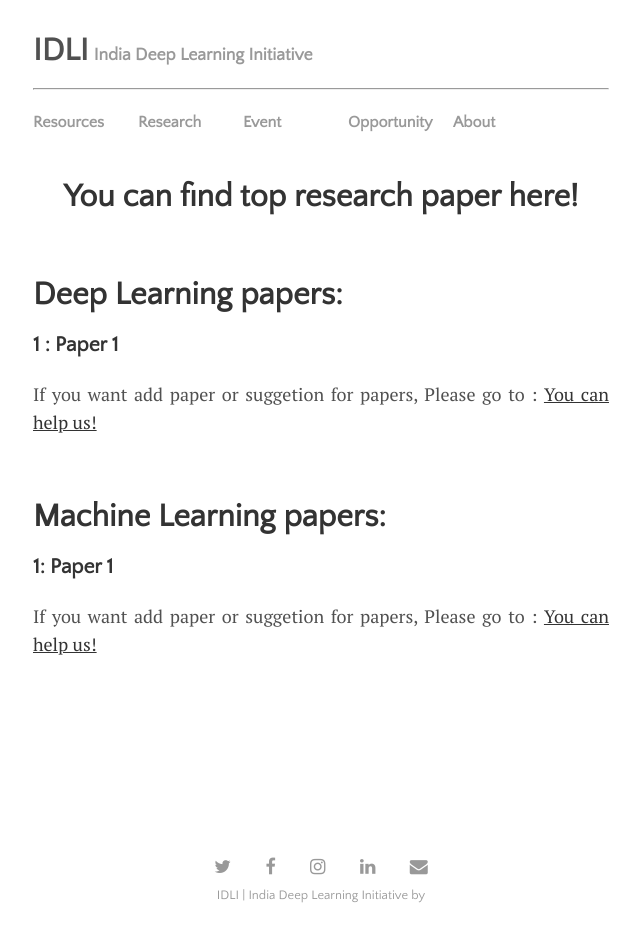
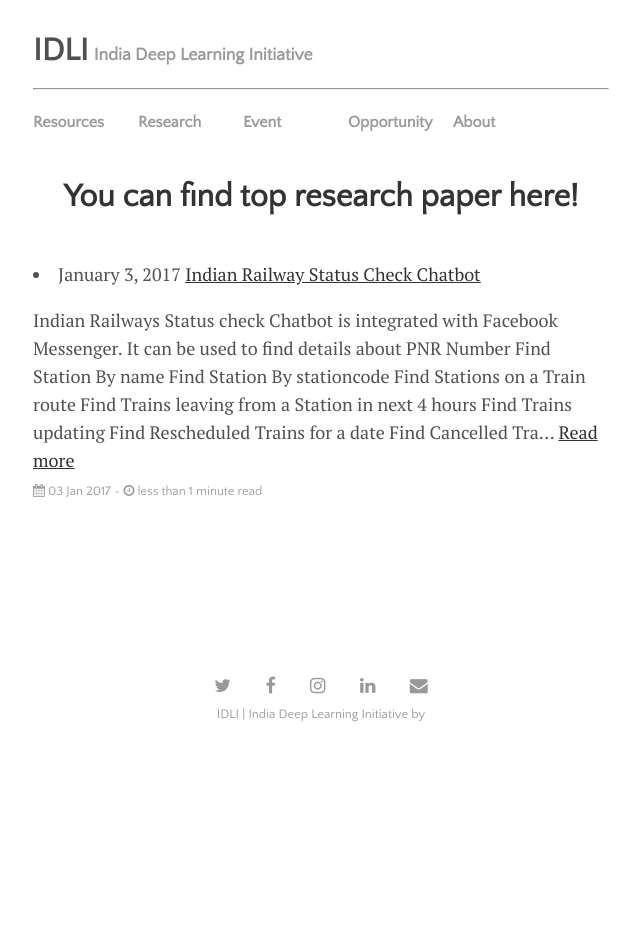
Before and after one commit to IndiaDeepLearningInitiative-IDLI/IndiaDeepLearningInitiative-IDLI.github.io, a Jekyll site: the page built from papers.html, in a window 1280 px wide. Shown: the whole page, without its empty margins (319-959 px from the left). Built offline with Jekyll 4.4.1, drawn with Linux system fonts in a browser that asks for light colours; nearby versions of some CDN libraries; comment, search, counter and statistics services are not loaded; after the commit the page ends 900 px from its top, so only the background shows below that.

Commit message:
final update_step_1

```diff
--- a/papers.html
+++ b/papers.html
@@ -6,18 +6,16 @@ title: Papers
   <h1 style="text-align: center;">You can find top research paper here! </h1>
   <br>
 </div>
-<div>
-  <h1>Deep Learning papers: </h1>
-  <h3>1 : Paper 1</h3>
-  <p style="text-align: justify;">If you want add paper or suggetion for papers, Please go to : <a href="{{ site.github.url }}/help.html">You can help us!</a></p>
-  <br>
-</div>
-<div>
-  <h1>Machine Learning papers:</h1>
-  <h3>1: Paper 1</h3>
-  <p style="text-align: justify;">If you want add paper or suggetion for papers, Please go to : <a href="{{ site.github.url }}/help.html">You can help us!</a></p>
-  <br>
-</div>
+{% for papers in site.papers %}
+  <li>
+    <span> {{ papers.date | date: "%B %e, %Y" }} </span>
+      <a href="{{ papers.url }}">{{ papers.title }}</a>
+  </li>
+  <p>
+    {{ papers.content | strip_html | truncate: 350 }} <a href="{{ papers.url }}">Read more</a>
+    <span class="post-date" style="margin-top:3px"><i class="fa fa-calendar" aria-hidden="true"></i> {{ papers.date | date_to_string }} - <i class="fa fa-clock-o" aria-hidden="true"></i> {% include read-time.html %}</span>
+  </p>
+{% endfor %}
 <div id="disqus_thread"><br><br><br></div>
 <script>
 /**
```
